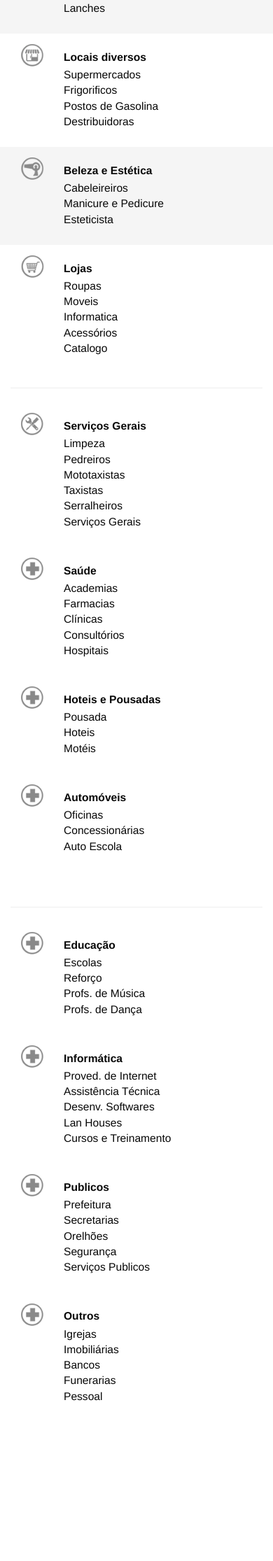
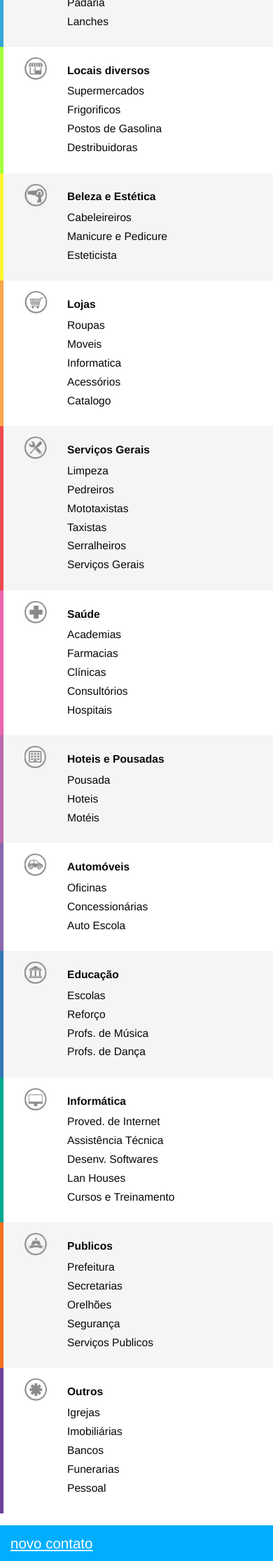
Before and after one commit to SergioDiniz/agenda-telefonica, a PHP site: page / in a window 390 px wide. Shown: the part 520-2751 px from the top of the page at 70% size. Before the commit the page ends 2522 px from the top, so only its background shows below. Run offline with PHP 8.4, Linux system fonts and the light colour scheme.

Commit message:
adicionado cores as laterais das categorias para celulares

```diff
--- a/html/css/estilo.css
+++ b/html/css/estilo.css
@@ -74,7 +74,7 @@ body{
 }
 
 .alfabeto li{
-    padding-left: 0.45em;
+    padding-left: 0.4em;
 }
 
 .alfabeto a:link,
@@ -166,10 +166,48 @@ body{
     background-position: -240px 0;
 }
 
+.icones-educacao{
+    background-position: -274px 0;
+}
+
+.icones-informatica{
+    background-position: -308px 0;
+}
+
+.icones-publico{
+    background-position: -342px 0;
+}
+
+.icones-outros{
+    background-position: -376px 0;
+}
+
+
+.novo-contato{
+    width: 100%;
+    background-color: #00aeff;
+}
+
+.novo{
+    color: #fff;
+    font-size: 1.71em;
+    text-decoration: underline;
+    padding-top: 3%;
+    padding-bottom: 3%;
+}
+
+
+
+
 @media screen and (max-width: 768px) {
     body{
         font-size:12px;
     }
+
+    hr{
+        display: none;
+    }
+
     .logo{
         width: 50%;
         padding-top: 10%;
@@ -182,20 +220,82 @@ body{
         padding-left: 30px;
         color: #080808;
         font-size: 1.3em;
+        border-left: solid 0.34em;
     }
 
     .lista-categorias{
         width: 400%;
     }
 
+    .lista-categorias li{
+        padding-top: 0.3em;
+    }
+
     .categoria-restaurante,
     .categoria-beleza,
-    .categoria-{
+    .categoria-servicos,
+    .categoria-hoteis,
+    .categoria-educacao,
+    .categoria-publico{
         background-color: #f5f5f5;
     }
 
-    .categoria-locais{
+    .categoria-locais,
+    .categoria-lojas,
+    .categoria-saude,
+    .categoria-automoveis,
+    .categoria-informatica,
+    .categoria-outros{
         background-color: #fff;
     }
 
+    .categoria-restaurante{
+        border-color: #33a7d8;
+    }
+
+    .categoria-locais{
+        border-color: #a3fd39;
+    }
+
+    .categoria-beleza{
+        border-color: #fff533;
+    }
+
+    .categoria-lojas{
+        border-color: #f9a54b;
+    }
+
+    .categoria-servicos{
+        border-color: #f04950;
+    }
+
+    .categoria-saude{
+        border-color: #e966ac;
+    }
+
+    .categoria-hoteis{
+        border-color: #b868ad;
+    }
+
+    .categoria-automoveis{
+        border-color: #8869ad;
+    }
+
+    .categoria-educacao{
+        border-color: #3276b5;
+    }
+
+    .categoria-informatica{
+        border-color: #00a88f;
+    }
+
+    .categoria-publico{
+        border-color: #f37020;
+    }
+
+    .categoria-outros{
+        border-color: #6b439b;
+    }
+
+
 }
--- a/html/index.html
+++ b/html/index.html
@@ -136,7 +136,7 @@
                     </div>
 
 
-                    <div class="categoria">
+                    <div class="categoria categoria-lojas">
                         <!-- -->
                         <div class="col-md-2-5">
                             <div class="icones icones-lojas">
@@ -158,7 +158,7 @@
 
                 <div class="row"> <!-- linha 2 -->
                     <!-- -->
-                    <div class="categoria">
+                    <div class="categoria categoria-servicos">
                         <div class="col-md-offset-1 col-md-2-5">
                             <div class="icones icones-servicos">
                                 <div class="lista-titulo">Serviços Gerais</div>
@@ -175,7 +175,7 @@
                      </div>
 
 
-                    <div class="categoria">
+                    <div class="categoria categoria-saude">
                         <!-- -->
                         <div class="col-md-2-5">
                             <div class="icones icones-saude">
@@ -191,10 +191,10 @@
                         </div>
                     </div>
 
-                    <div class="categoria">
+                    <div class="categoria categoria-hoteis">
                         <!-- -->
                         <div class="col-md-2-5">
-                            <div class="icones icones-saude">
+                            <div class="icones icones-hoteis">
                                 <div class="lista-titulo">Hoteis e Pousadas</div>
                             </div>
                             <ul class="list-unstyled lista-categorias">
@@ -206,10 +206,10 @@
                         </div>
                     </div>
 
-                    <div class="categoria">
+                    <div class="categoria categoria-automoveis">
                         <!-- -->
                         <div class="col-md-2-5">
-                            <div class="icones icones-saude">
+                            <div class="icones icones-automoveis">
                                 <div class="lista-titulo">Automóveis</div>
                             </div>
                             <ul class="list-unstyled lista-categorias">
@@ -221,20 +221,17 @@
                         </div>
                     </div>
 
-                    <!-- -->
-                    <div class="categoria">
 
-                    </div>
                 </div> <!-- fim linha 2 -->
 
                 <hr/>
 
                 <div class="row"> <!-- linha 3 -->
                     <!-- -->
-                    <div class="categoria">
+                    <div class="categoria categoria-educacao">
                             <!-- -->
                             <div class="col-md-offset-1 col-md-2-5">
-                                <div class="icones icones-saude">
+                                <div class="icones icones-educacao">
                                     <div class="lista-titulo">Educação</div>
                                 </div>
                                 <ul class="list-unstyled lista-categorias">
@@ -247,10 +244,10 @@
                     </div>
 
                     <!-- -->
-                    <div class="categoria">
+                    <div class="categoria categoria-informatica">
                         <!-- -->
                         <div class="col-md-2-5">
-                            <div class="icones icones-saude">
+                            <div class="icones icones-informatica">
                                 <div class="lista-titulo">Informática</div>
                             </div>
                             <ul class="list-unstyled lista-categorias">
@@ -264,10 +261,10 @@
                     </div>
 
                     <!-- -->
-                    <div class="categoria">
+                    <div class="categoria categoria-publico">
                         <!-- -->
                         <div class="col-md-2-5">
-                            <div class="icones icones-saude">
+                            <div class="icones icones-publico">
                                 <div class="lista-titulo">Publicos</div>
                             </div>
                             <ul class="list-unstyled lista-categorias">
@@ -281,11 +278,11 @@
                     </div>
 
                     <!-- -->
-                    <div class="categoria">
+                    <div class="categoria categoria-outros">
 
                         <!-- -->
                         <div class="col-md-2-5">
-                            <div class="icones icones-saude">
+                            <div class="icones icones-outros">
                                 <div class="lista-titulo">Outros</div>
                             </div>
                             <ul class="list-unstyled lista-categorias">
@@ -299,25 +296,22 @@
                     </div>
                 </div> <!-- fim linha 3 -->
 
-
-
-
-
-
-
-
-
-
-
-
-
-
+                <br/>
             </div><!-- fim busca rapida -->
-
 
     </div> <!-- fim container -->
 
-    <br/>
+    <div class="novo-contato">
+        <div class="container">
+            <div class="row">
+                <div class="col-md-offset-1 col-md-2">
+                    <div class="novo">
+                        novo contato
+                    </div>
+                </div>
+            </div>
+        </div>
+    </div>
 
 
 
```
